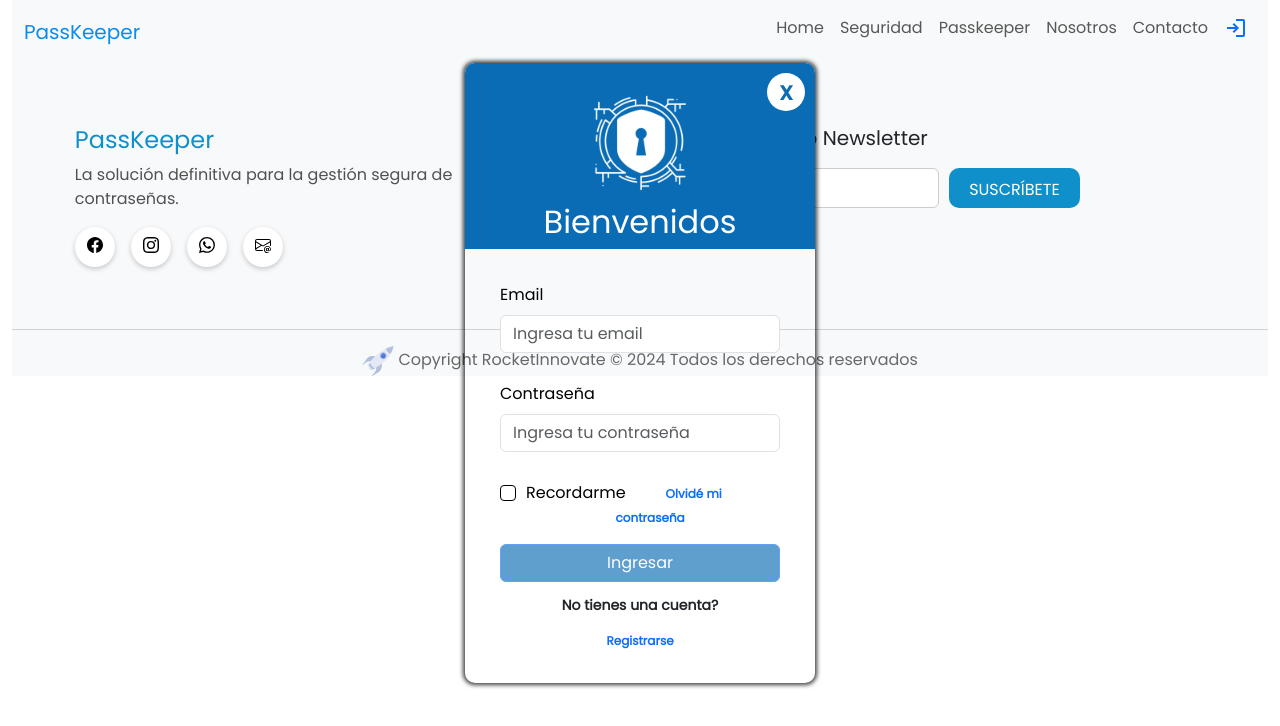
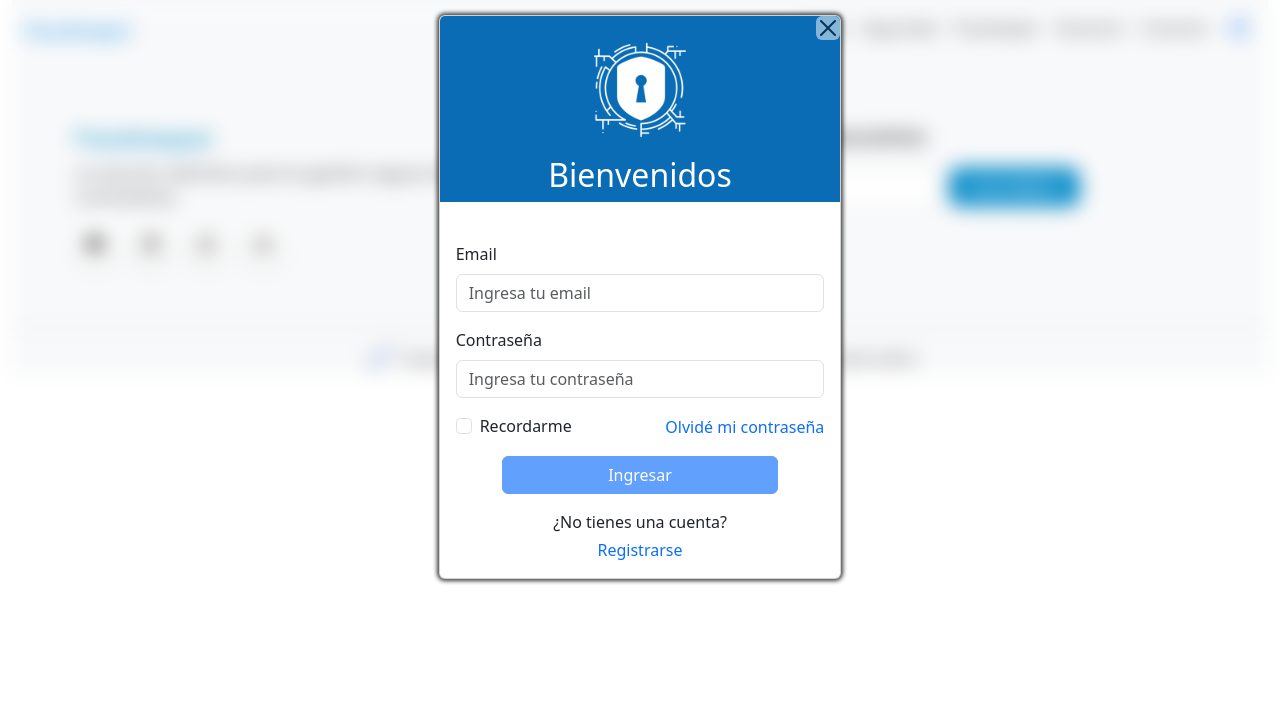
Before and after one commit to vlysi/integrador_ISP4, an Angular app in the folder WEB/: page /login in a window 1280 px wide. Shown: the top 726 px of the page. Built offline with nearby package versions, Linux system fonts and the light colour scheme.

Commit message:
Update login component
se cambio los estilos del formulario de login realizados con Css por clases de bootstrap 5

```diff
--- a/WEB/src/app/auth/login/login.component.css
+++ b/WEB/src/app/auth/login/login.component.css
@@ -1,123 +1,35 @@
-.modal-content{
-  position: absolute;
-  border-radius: 10px;
+.fixed_container {
+  position: fixed;
+  top: 0;
+  left: 0;
+  width: 100%;
+  height: 100vh
+}
+
+.container-fluid{
+  backdrop-filter: blur(10px);
+}
+.container_card{
   box-shadow: 0px 0px 4px 2px rgba(0,0,0,0.75);
--webkit-box-shadow: 0px 0px 4px 2px rgba(0,0,0,0.75);
+  -webkit-box-shadow: 0px 0px 4px 2px rgba(0,0,0,0.75);
 -moz-box-shadow: 0px 0px 4px 2px rgba(0,0,0,0.75);
+margin-top:15px
 }
-.modal-content {
-  height: 620px;
+.container_logo{
+  background: #096cb5;
+  border-top-left-radius: 5px;
+  border-top-right-radius: 5px;
 }
-.modal-body {
-  margin: 0;
-  padding: 0;
+.container_logo h2{
+  color: #fff;
 }
-.container {
-  position: relative;
-  width: 100%;
-  height: 100%;
+.container-boton{
   display: flex;
-  align-items: center;
-  flex-direction: column;
-  margin: 0;
-  padding: 0;
-}
-.container_boton{
+  justify-content: flex-end;
   position: relative;
   width:100%;
-  display: flex;
-  justify-content: flex-end;
 }
-.container_boton button{
-  position: absolute;
-  color: #096cb5;
-  background: #fff;
-  border: none;
-  border-radius:50px;
-  width: 38px;
-  height: 38px;
-  margin: 10px 10px 0 0;
-  display: flex;
-  justify-content: center;
-  align-items: center;
-  font-size: 25px;
-  font-weight: bold;
+.btn-close{
+  color: white;
+  background-color: #fff;
 }
-.container_logo {
-  width: 100%;
-  height: 230px;
-  position: relative;
-  display: flex;
-  align-items: center;
-  flex-direction: column;
-  background: #096cb5;
-  border-top-left-radius: 10px;
-  border-top-right-radius: 10px;
-}
-.container_logo img {
-  object-fit: cover;
-  width: 100px;
-  height: 100px;
-  margin-top: 30px;
-}
-.container_logo h2 {
-  color: #fff;
-  margin-top: 10px;
-}
-form {
-  display: flex;
-  justify-content: center;
-  flex-direction: column;
-  width: 80%;
-  height: 100%;
-  gap: 13px;
-}
-form label {
-  color:#000000
-}
-.modal-dialog {
-  max-width: 350px;
-}
-input[type="checkbox"] { /* Selecciona todos los checkbox */
-  border: 1px solid #000000; /* Estilo de borde */
-}
-.form-check {
-  display:flex;
-  flex-direction: row;
-}
-.form-check label {
-  position: relative;
-  left: 10px;
-}
-.enlacesc{
-  width: 100%;
-  height: 80%;
-  position: relative;
-}
-.form-check a {
-  margin-left: 50px;
-  font-size: 12px;
-  font-weight: bold;
-  text-decoration: none;
-}
-form button{
-  background-color: #096cb5 !important;
-}
-form button :hover{
-  background-color: #096cb7 !important;
-}
-form .enlaces{
- display: flex;
- align-items: center;
- flex-direction: column;
-}
-form .enlaces p{
-  font-size: 14px;
-  font-weight: bold;
-  text-decoration: none;
-}
-form .enlaces a{
-  font-size: 12px;
-  font-weight: bold;
-  text-decoration: none;
-}
--- a/WEB/src/app/auth/login/login.component.html
+++ b/WEB/src/app/auth/login/login.component.html
@@ -1,17 +1,40 @@
-
-  <div class="modal-dialog">
-    <div class="modal-content">
-      <div class="modal-body">
-        <div ngClass="container">
-          <div ngClass="container_logo">
-            <div class="container_boton">
+<div class="container_login"></div>
+<!DOCTYPE html>
+<html lang="en">
+  <head>
+    <meta charset="UTF-8" />
+    <meta name="viewport" content="width=device-width, initial-scale=1.0" />
+    <title>Login</title>
+    <!-- Bootstrap CSS -->
+    <link
+      href="https://cdn.jsdelivr.net/npm/bootstrap@5.3.0-alpha1/dist/css/bootstrap.min.css"
+      rel="stylesheet"
+    />
+  </head>
+  <body>
+    <div class="container-fluid fixed-top fixed_container">
+      <div class="row justify-content-center">
+        <div class="col-lg-4 col-md-6 col-sm-10">
+          <div class="card container_card">
+            <!-- Boton Cerrar y logo -->
+            <div class="text-center container_logo mb-4">
+              <div class="container-boton">
                 <button
                   type="button"
+                  class="btn-close"
                   (click)="onClose()"
-            >x</button></div>
-            <img src="../../../assets/images/logo.png" alt="" ngClass="logo" />
-            <h2>Bienvenidos</h2>
+                  aria-label="Close"
+                ></button>
               </div>
+              <img
+                src="../../../assets/images/logo.png"
+                alt="Logo"
+                class="img-fluid"
+                style="max-width: 100px"
+              />
+              <h2 class="mt-3">Bienvenidos</h2>
+            </div>
+            <div class="card-body">
               <form [formGroup]="loginForm" (ngSubmit)="onSubmit()">
                 <!-- Campo de Email -->
                 <div class="mb-3">
@@ -43,8 +66,9 @@
                     {{ getErrorMessage("password") }}
                   </div>
                 </div>
-
-            <div class="form-check">
+                <!--Boton Check y enlaces -->
+                <div class="mb-3 d-flex align-items-center">
+                  <div class="form-check me-3">
                     <input
                       type="checkbox"
                       class="form-check-input"
@@ -53,28 +77,33 @@
                     <label class="form-check-label" for="rememberMeCheckbox"
                       >Recordarme</label
                     >
-              <div class="enlacesc">
-              <a href="#">Olvidé mi contraseña</a>
+                  </div>
+                  <div class="ms-auto">
+                    <a href="#" class="text-decoration-none"
+                      >Olvidé mi contraseña</a
+                    >
                   </div>
                 </div>
-            <!-- Botón de Envío -->
                 <button
                   type="submit"
-              class="btn btn-primary"
+                  class="btn btn-primary d-block w-75 mx-auto"
                   [disabled]="!loginForm.valid"
                 >
                   Ingresar
                 </button>
-            <!-- Mensaje de Error General -->
                 <div *ngIf="errorMessage" class="alert alert-danger mt-3">
                   {{ errorMessage }}
                 </div>
-            <div class="enlaces">
-              <p> No tienes una cuenta?</p>
-              <a href="#">Registrarse</a>
+                <!-- Footer -->
+                <div class="mt-3 text-center">
+                  <p class="mb-1">¿No tienes una cuenta?</p>
+                  <a href="#" class="text-decoration-none">Registrarse</a>
                 </div>
               </form>
             </div>
           </div>
         </div>
       </div>
+    </div>
+  </body>
+</html>
```
Lines whose indentation alone changed are shown as unchanged.
